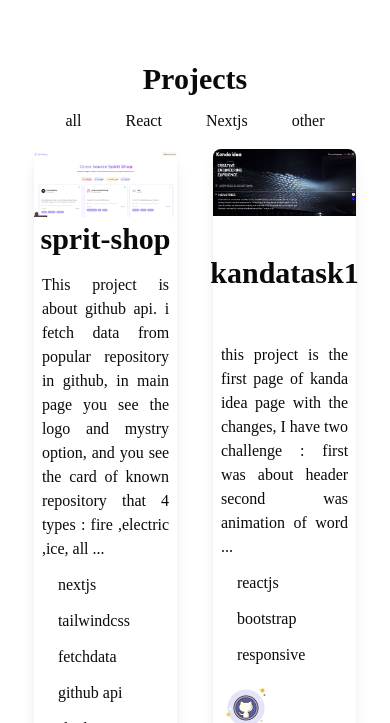
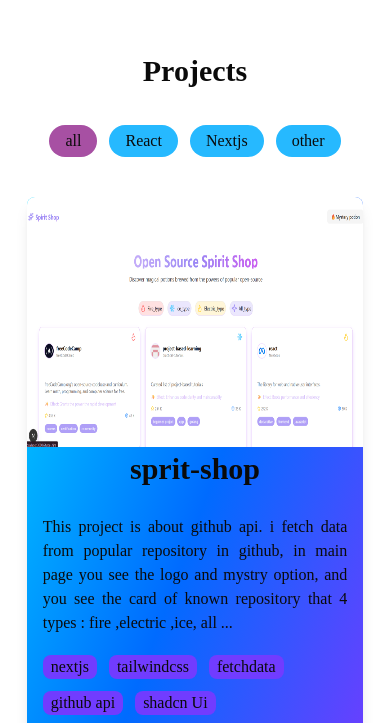
Before and after one commit to amirhoprogrammer/my-website, a Next.js app: page / in a window 390 px wide. Shown: the part 4321-5044 px from the top of the page. Built offline with nearby package versions, Linux system fonts and the light colour scheme; a web font is replaced by a local one.

Commit message:
edit project secction of homepage and exchange to component and responsive it

```diff
--- a/app/Body/page.tsx
+++ b/app/Body/page.tsx
@@ -3,7 +3,7 @@ import Image from "next/image";
 import Card from "@/components/Homepage/certificate/Card";
 import { cardData } from "@/data/cardData";
 import FrontEndMindMap from "@/components/Frontendmindmap";
-import Projects from "./Projects";
+import Projects from "../../components/projects/Projects";
 import Resume from "../../components/Homepage/resume/Resume";
 import Footer from "../Footer/page";
 import TechStack from "../TechStack/page";
@@ -63,10 +63,10 @@ export default function Body() {
             <Resume />
           </div>
         </div>*/}
-        <div className="my-10">
+        {/*<div className="my-10">
           <h2 className="text-3xl font-bold mb-2 text-center">Projects</h2>
           <Projects />
-        </div>
+        </div>*/}
         <div className="my-40">
           <h2 className="text-3xl font-bold mb-2 text-center">
             Skills & Technology
--- a/app/HomePage/page.tsx
+++ b/app/HomePage/page.tsx
@@ -4,6 +4,7 @@ import TechStack from "../TechStack/page";
 import About from "@/components/Homepage/About";
 import Certificate from "@/components/Homepage/certificate/Certificate";
 import ResumeSection from "@/components/Homepage/resume/ResumeSection";
+import Projectsection from "@/components/projects/Projectsection";
 
 
 function HomePage() {
@@ -13,6 +14,7 @@ function HomePage() {
       <About />
       <Certificate />
       <ResumeSection />
+      <Projectsection />
 
       {/*<TechStack />*/}
     </>
--- a/app/Projects/[id]/page.tsx
+++ b/app/Projects/[id]/page.tsx
@@ -1,4 +1,5 @@
-import ProjectPage from "@/components/ProjectPage";
+
+import ProjectPage from "@/components/projects/ProjectPage";
 import { projectDetailData } from "@/data/projectDetailData";
 import { notFound } from "next/navigation";
 import React from "react";
--- a/components/ProjectCard.tsx
+++ b/components/projects/ProjectCard.tsx
@@ -3,39 +3,36 @@ import { ProjectCardDetils } from "@/utils/types";
 
 import Image from "next/image";
 import Link from "next/link";
-export default function ProjectCard({
-  items,
-}: {
-  items: ProjectCardDetils;
-}) {
+export default function ProjectCard({ items }: { items: ProjectCardDetils }) {
   return (
     <div
-      className={`w-[40%] shadow-lg rounded-md border-Main my-3 h-150 flex flex-col items-center justify-between`}
+      className={`w-[90%] md:w-[40%] shadow-lg rounded-md border-brand-blue bg-brand-gradient my-3 h-150 flex flex-col items-start justify-between`}
     >
-      <div className="rounded-t-md">
-        <Link href={`/Projects/${items.id}`}>
+      <div className="rounded-t-md relative block h-62.5 w-full">
+        <Link
+          href={`/Projects/${items.id}`}
+          //250px = 62.5
+        >
           <Image
             src={items.imageUrl}
             alt={items.title}
-            width={600}
-            height={50}
+            fill
             className="rounded-t-md"
           />
         </Link>
       </div>
-      <div className="flex items-center">
+      <div className="flex flex-col gap-5 px-4">
         <h2 className="text-center text-3xl font-bold py-1">{items.title}</h2>
+        <p className="text-base text-justify py-1">{items.description}</p>
       </div>
-      <div className="px-2 py-2 cardlist ">
-        <p className="text-base text-justify py-1">{items.description}</p>
+      <div className="px-2 py-2">
         <div className="flex flex-wrap gap-3 px-2 py-2">
           {items.label.map((item, id) => (
-            <div className="rounded-md bg-label px-2" key={id}>
+            <div className="rounded-md bg-brand-purple px-2" key={id}>
               {item}
             </div>
           ))}
         </div>
-
         <div className="my-2 flex gap-2">
           <Link href={items.gitUrl}>
             <Image
--- a/app/Body/Projects.tsx
+++ b/components/projects/Projects.tsx
@@ -1,19 +1,21 @@
 "use client";
 import { useState } from "react";
 import { projectCardData } from "@/data/projectCardData";
-import ProjectCard from "@/components/ProjectCard";
+
 import Link from "next/link";
+import ProjectCard from "./ProjectCard";
 const Types = ["all", "React", "Nextjs", "other"];
 export default function Projects() {
   const [activeButton, setActiveButton] = useState(0);
   return (
-    <div>
+    //28px = 7
+    <div className="">
       <div className="flex items-center justify-center gap-3">
         {Types.map((type, id) => (
           <div key={id}>
             <button
-              className={`flex text-center rounded-2xl border-Main  px-4 py-1 ${
-                activeButton == id ? "bg-Main" : "bg-card"
+              className={`flex text-center rounded-2xl border-resume-1  px-4 py-1 ${
+                activeButton == id ? "bg-resume-4" : "bg-resume-1"
               }`}
               onClick={() => setActiveButton(id)}
             >
@@ -23,27 +25,27 @@ export default function Projects() {
         ))}
       </div>
       {activeButton == 0 && (
-        <div className="flex px-2 items-center justify-around">
-          <ProjectCard items={projectCardData[2]}  />
-          <ProjectCard items={projectCardData[5]}  />
+        <div className="flex flex-col md:flex-row px-2 items-center justify-around my-7">
+          <ProjectCard items={projectCardData[2]} />
+          <ProjectCard items={projectCardData[5]} />
         </div>
       )}
       {activeButton == 1 && (
-        <div className="flex px-2 items-center justify-around">
-          <ProjectCard items={projectCardData[3]}  />
-          <ProjectCard items={projectCardData[4]}  />
+        <div className="flex flex-col md:flex-row px-2 items-center justify-around my-7">
+          <ProjectCard items={projectCardData[3]} />
+          <ProjectCard items={projectCardData[4]} />
         </div>
       )}
       {activeButton == 2 && (
-        <div className="flex px-2 items-center justify-around">
-          <ProjectCard items={projectCardData[0]}  />
-          <ProjectCard items={projectCardData[1]}  />
+        <div className="flex flex-col md:flex-row px-2 items-center justify-around my-7">
+          <ProjectCard items={projectCardData[0]} />
+          <ProjectCard items={projectCardData[1]} />
         </div>
       )}
       {activeButton == 3 && (
-        <div className="flex px-2 items-center justify-around">
-          <ProjectCard items={projectCardData[6]}  />
-          <ProjectCard items={projectCardData[7]}  />
+        <div className="flex flex-col md:flex-row px-2 items-center justify-around my-7">
+          <ProjectCard items={projectCardData[6]} />
+          <ProjectCard items={projectCardData[7]} />
         </div>
       )}
       <div className="flex items-center justify-center my-5">
--- /dev/null
+++ b/components/projects/Projectsection.tsx
@@ -0,0 +1,11 @@
+import React from "react";
+import Projects from "./Projects";
+
+export default function Projectsection() {
+  return (
+    <div className="my-10 flex flex-col gap-7">
+      <h2 className="text-3xl font-bold mb-2 text-center">Projects</h2>
+      <Projects />
+    </div>
+  );
+}
```
Also changed, not shown: components/Navbar.tsx (renamed from app/Body/Navbar.tsx), components/projects/ProjectPage.tsx (renamed from components/ProjectPage.tsx).
